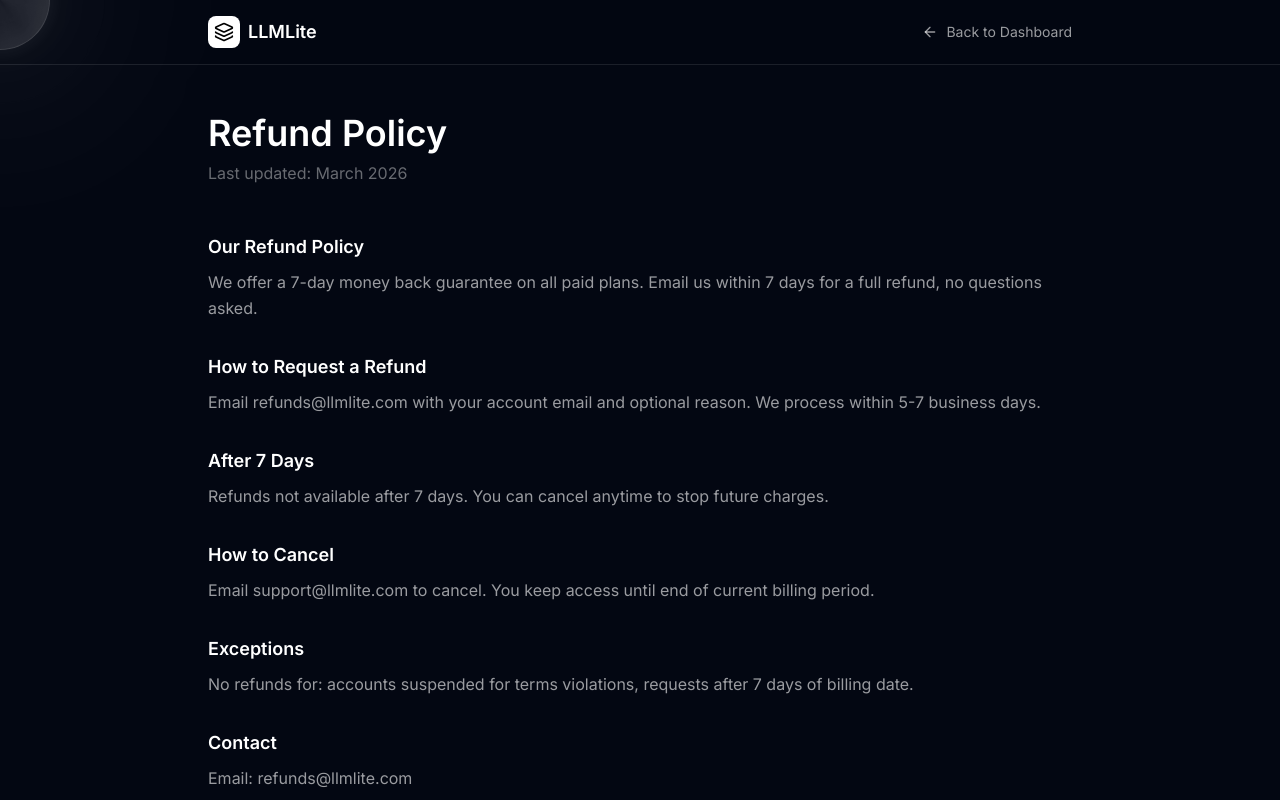
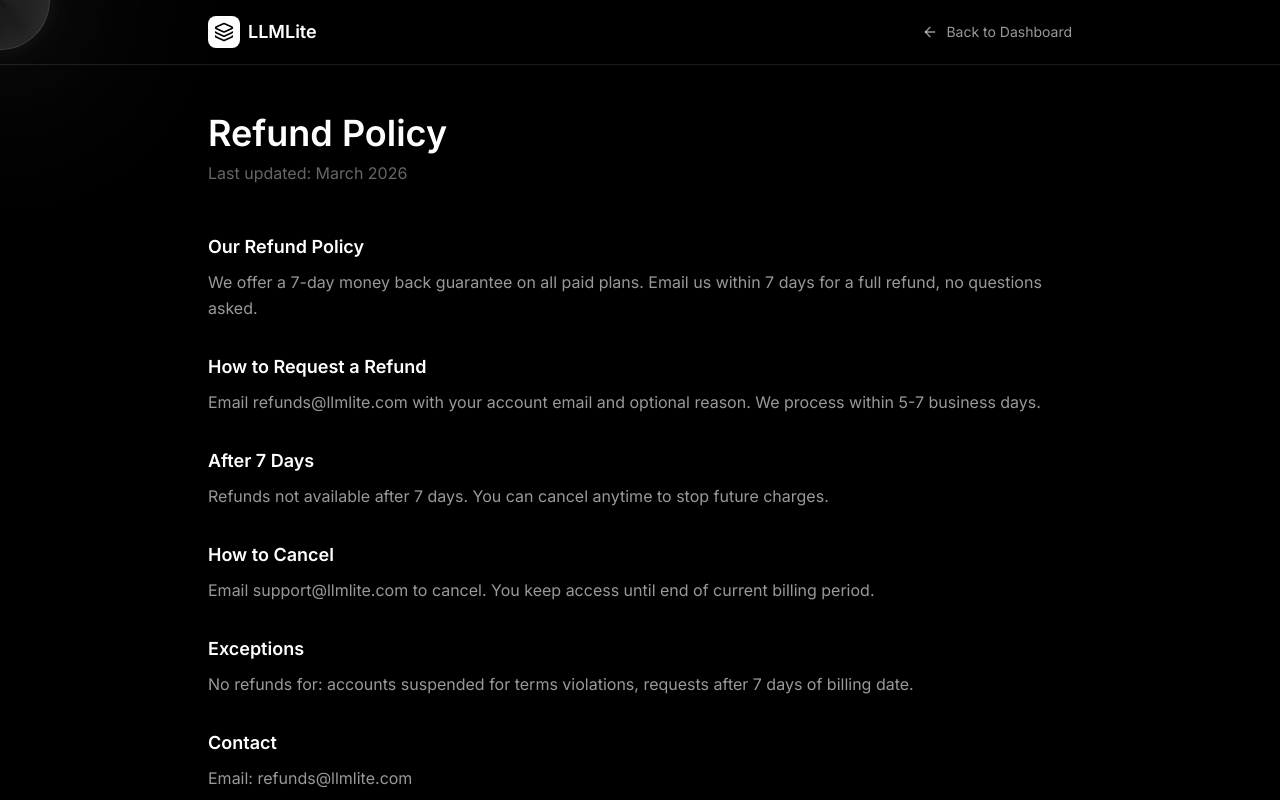
Before and after one commit to krishnawararkar15-droid/routerllm, a React (Vite) app: page /refund in a window 1280 px wide. Shown: the top 800 px of the page. Built offline with nearby package versions, Linux system fonts and the light colour scheme.

Commit message:
darker background for terms privacy refund pricing pages

```diff
--- a/src/components/Pricing.tsx
+++ b/src/components/Pricing.tsx
@@ -83,8 +83,8 @@ export const Pricing = () => {
   const currentYear = new Date().getFullYear();
 
   return (
-    <div className="min-h-screen bg-gray-950 text-white font-sans">
-      <nav className="border-b border-white/10 bg-gray-950/80 backdrop-blur-xl sticky top-0 z-50">
+    <div className="min-h-screen bg-black text-white font-sans">
+      <nav className="border-b border-white/10 bg-black/80 backdrop-blur-xl sticky top-0 z-50">
         <div className="max-w-5xl mx-auto px-4 py-4 flex items-center justify-between">
           <Link to="/" className="flex items-center gap-2">
             <div className="w-8 h-8 bg-white rounded-lg flex items-center justify-center">
--- a/src/components/PrivacyPolicy.tsx
+++ b/src/components/PrivacyPolicy.tsx
@@ -44,8 +44,8 @@ export const PrivacyPolicy = () => {
   const currentYear = new Date().getFullYear();
 
   return (
-    <div className="min-h-screen bg-gray-950 text-white font-sans">
-      <nav className="border-b border-white/10 bg-gray-950/80 backdrop-blur-xl sticky top-0 z-50">
+    <div className="min-h-screen bg-black text-white font-sans">
+      <nav className="border-b border-white/10 bg-black/80 backdrop-blur-xl sticky top-0 z-50">
         <div className="max-w-4xl mx-auto px-4 py-4 flex items-center justify-between">
           <Link to="/" className="flex items-center gap-2">
             <div className="w-8 h-8 bg-white rounded-lg flex items-center justify-center">
--- a/src/components/RefundPolicy.tsx
+++ b/src/components/RefundPolicy.tsx
@@ -32,8 +32,8 @@ export const RefundPolicy = () => {
   const currentYear = new Date().getFullYear();
 
   return (
-    <div className="min-h-screen bg-gray-950 text-white font-sans">
-      <nav className="border-b border-white/10 bg-gray-950/80 backdrop-blur-xl sticky top-0 z-50">
+    <div className="min-h-screen bg-black text-white font-sans">
+      <nav className="border-b border-white/10 bg-black/80 backdrop-blur-xl sticky top-0 z-50">
         <div className="max-w-4xl mx-auto px-4 py-4 flex items-center justify-between">
           <Link to="/" className="flex items-center gap-2">
             <div className="w-8 h-8 bg-white rounded-lg flex items-center justify-center">
--- a/src/components/TermsOfService.tsx
+++ b/src/components/TermsOfService.tsx
@@ -60,8 +60,8 @@ export const TermsOfService = () => {
   const currentYear = new Date().getFullYear();
 
   return (
-    <div className="min-h-screen bg-gray-950 text-white font-sans">
-      <nav className="border-b border-white/10 bg-gray-950/80 backdrop-blur-xl sticky top-0 z-50">
+    <div className="min-h-screen bg-black text-white font-sans">
+      <nav className="border-b border-white/10 bg-black/80 backdrop-blur-xl sticky top-0 z-50">
         <div className="max-w-4xl mx-auto px-4 py-4 flex items-center justify-between">
           <Link to="/" className="flex items-center gap-2">
             <div className="w-8 h-8 bg-white rounded-lg flex items-center justify-center">
```
